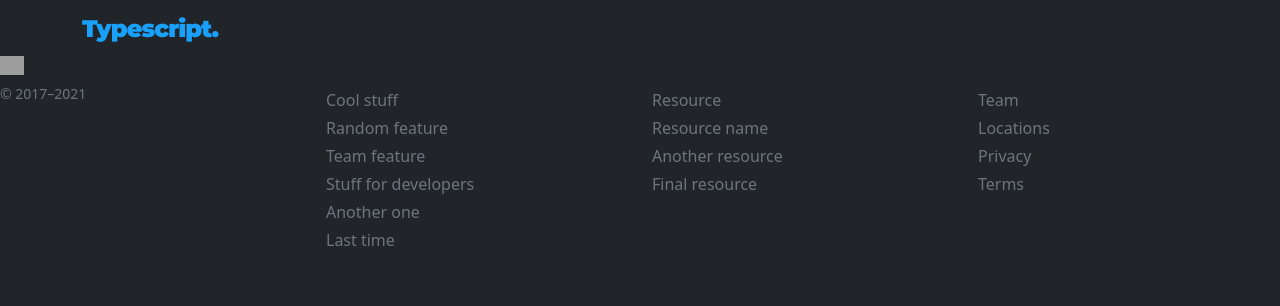
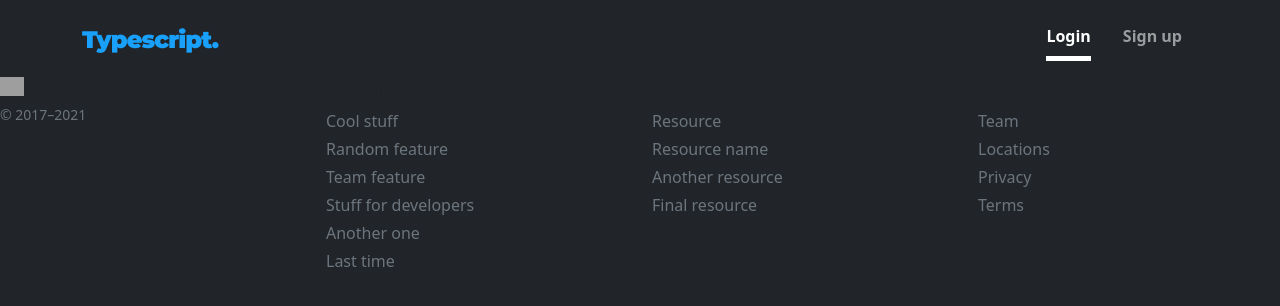
Before and after one commit to richardnguyen99/typescript-auth, a Node server app: page / in a window 1280 px wide. Shown: the top 306 px of the page. Run offline with Node 20, Linux system fonts and the light colour scheme; style sheets or scripts are compiled from the project's sources; some libraries are stand-ins or nearby versions; grey boxes are pictures that could not be loaded.

Commit message:
Added collapse

```diff
--- a/src/public/scss/_navbar.scss
+++ b/src/public/scss/_navbar.scss
@@ -1,5 +1,46 @@
-.navbar-dark .navbar-toggler {
-  border: none;
+.navbar-dark {
+  .navbar-toggler {
+    border: none;
+  }
+
+  .navbar-nav {
+    .nav-link.active {
+      border-bottom: 5px solid $white;
+    }
+  }
+}
+
+.navbar-collapse {
+  @include media-breakpoint-down(md) {
+    position: absolute;
+    top: 100%;
+    left: auto;
+    right: 0;
+    margin-right: 1rem;
+    min-width: 150px;
+    background-color: $dark;
+    border-radius: 5px;
+    overflow-x: hidden;
+    z-index: 100;
+
+    .navbar-nav {
+      line-height: 0;
+
+      .nav-item {
+        border-radius: 5px;
+        margin: 0.5rem;
+        margin-bottom: 0;
+
+        &:hover {
+          background-color: $gray-600;
+        }
+      }
+
+      .nav-link.active {
+        border: none;
+      }
+    }
+  }
 }
 
 .navbar-light .navbar-toggler {
--- a/views/components/navbar.ejs
+++ b/views/components/navbar.ejs
@@ -8,5 +8,16 @@
     <button class="navbar-toggler" type="button" data-bs-toggle="collapse" data-bs-target="#navbarCollapse" aria-controls="navbarCollapse" aria-expanded="false" aria-label="Toggle navigation">
       <span class="navbar-toggler-icon"></span>
     </button>
+    <!-- Nav items -->
+    <div class="collapse navbar-collapse" id="navbarCollapse">
+      <ul class="navbar-nav ml-auto fw-bold mb-2 mb-lg-0">
+        <li class="nav-item">
+          <a class="nav-link active px-0 mx-3 my-2" aria-current="page" href="/login">Login</a>
+        </li>
+        <li class="nav-item">
+          <a class="nav-link px-0 mx-3 my-2" href="/signup">Sign up</a>
+        </li>
+      </ul>
+    </div>
   </div>
 </navbar>
```
Also changed, not shown: src/public/scss/_nav.scss (added).
